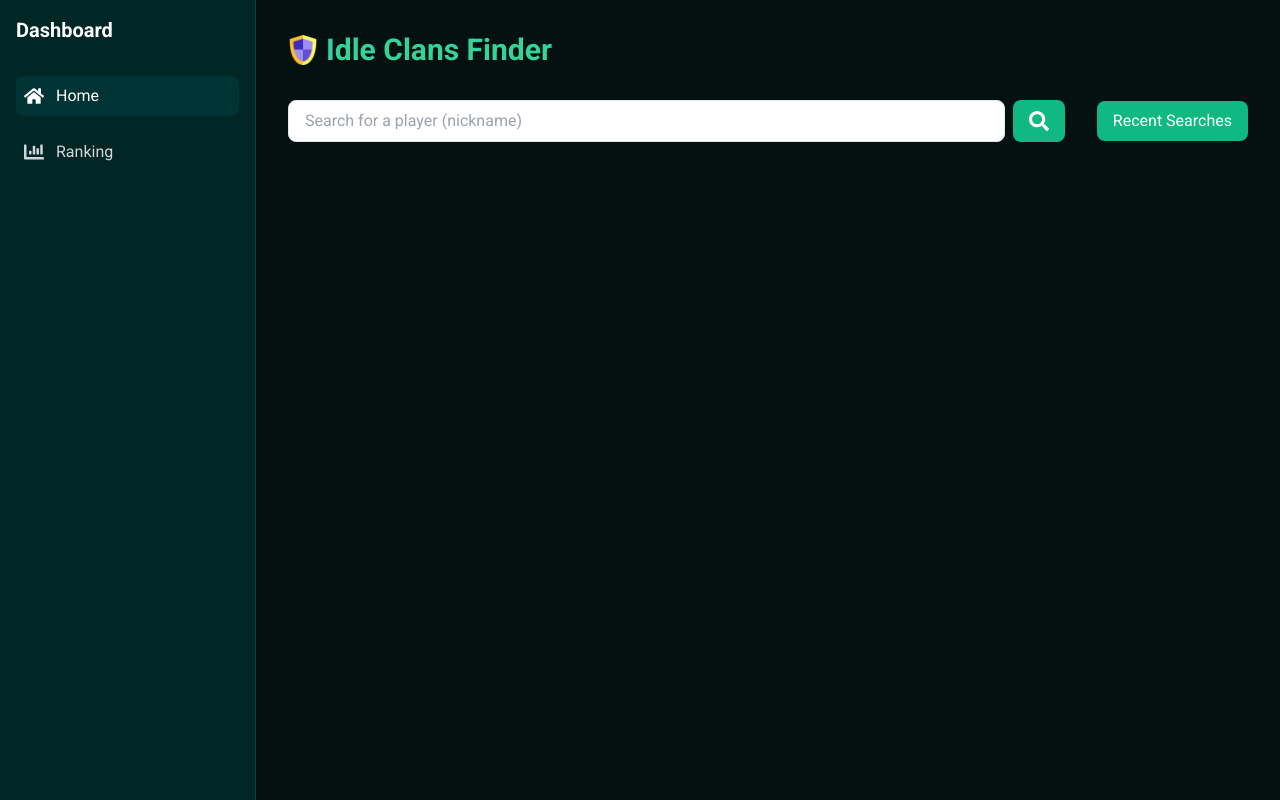
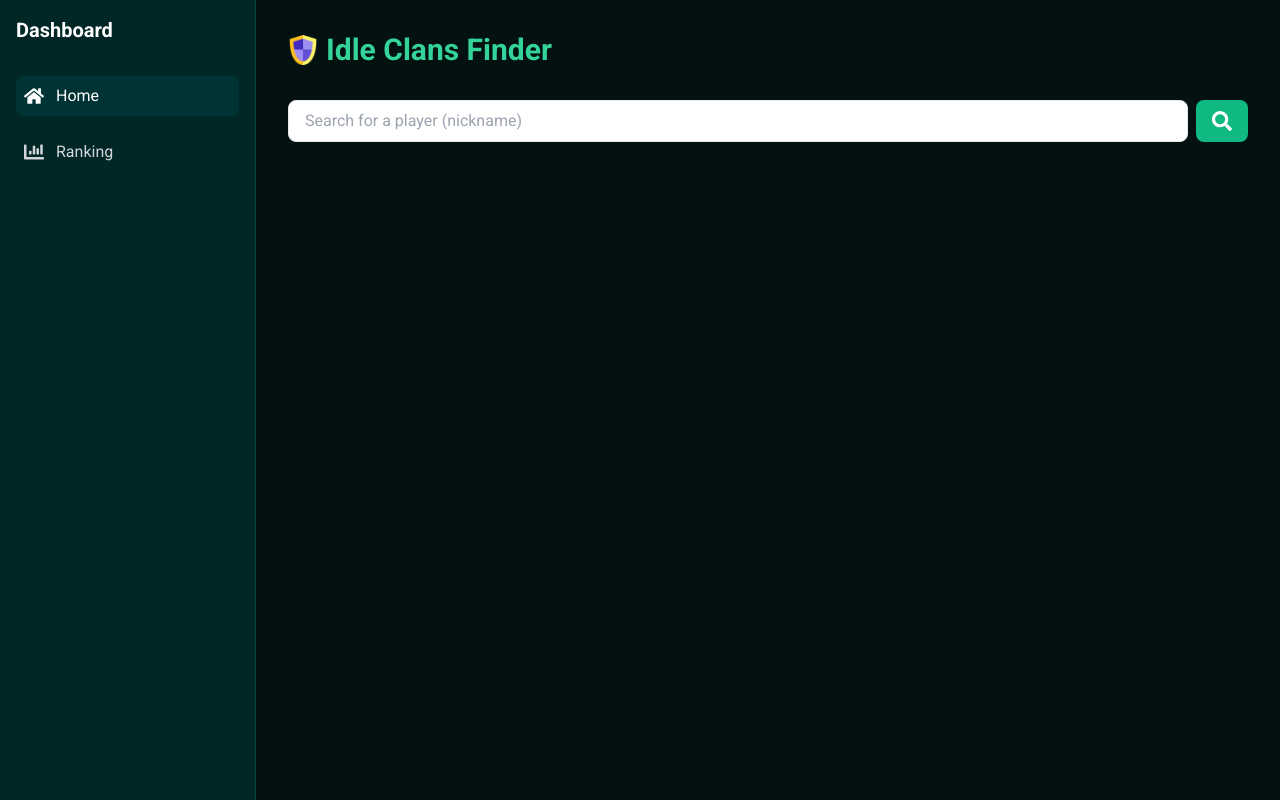
Before and after one commit to karolhas/idle-clans-finder, a Next.js app: page / in a window 1280 px wide. Built offline with nearby package versions, Linux system fonts and the light colour scheme.

Commit message:
Update SearchBar.tsx

```diff
--- a/components/SearchBar.tsx
+++ b/components/SearchBar.tsx
@@ -1,100 +1,30 @@
-import { useState, useEffect, useRef } from 'react';
+//hooks
+import { useState } from 'react';
 //icons
 import { FaSearch } from 'react-icons/fa';
 
 interface SearchBarProps {
     onSearch: (query: string) => void;
     isLoading: boolean;
-  searchResult: string | null; // Pass search result (null if not found)
 }
 
-export default function SearchBar({ onSearch, isLoading, searchResult }: SearchBarProps) {
+export default function SearchBar({ onSearch, isLoading }: SearchBarProps) {
     const [query, setQuery] = useState('');
-  const [recentSearches, setRecentSearches] = useState<string[]>([]);
-  const [isRecentSearchesVisible, setIsRecentSearchesVisible] = useState(false); // Toggle for Recent Searches dropdown
-  const searchBarRef = useRef<HTMLDivElement>(null); // Reference to the search bar container
-  const recentSearchesRef = useRef<HTMLDivElement>(null); // Reference to the recent searches dropdown
-
-  // Load recent searches from localStorage
-  useEffect(() => {
-    const storedSearches = JSON.parse(localStorage.getItem('recentSearches') || '[]');
-    setRecentSearches(storedSearches);
-  }, []);
-
-  // Close dropdown when clicking outside
-  useEffect(() => {
-    const handleClickOutside = (event: MouseEvent) => {
-      if (
-        searchBarRef.current && !searchBarRef.current.contains(event.target as Node) &&
-        recentSearchesRef.current && !recentSearchesRef.current.contains(event.target as Node)
-      ) {
-        setIsRecentSearchesVisible(false);
-      }
-    };
-
-    document.addEventListener('click', handleClickOutside);
-    return () => {
-      document.removeEventListener('click', handleClickOutside);
-    };
-  }, []);
 
     const handleSubmit = (e: React.FormEvent) => {
         e.preventDefault();
-    const trimmedQuery = query.trim();
-    if (!trimmedQuery) return;
-
-    onSearch(trimmedQuery);
-
-    // Only update recent searches if the search result is NOT null
-    // We'll check for the actual result before saving to recent searches
-    if (searchResult !== null && searchResult !== 'Player not found') {
-      const updatedSearches = [trimmedQuery, ...recentSearches.filter((q) => q !== trimmedQuery)].slice(0, 5);
-      setRecentSearches(updatedSearches);
-      localStorage.setItem('recentSearches', JSON.stringify(updatedSearches));
-    }
-
-    setQuery(''); // Clear the search bar after submitting the search
-    setIsRecentSearchesVisible(false); // Hide the dropdown after search submission
-  };
-
-  const handleInputChange = (e: React.ChangeEvent<HTMLInputElement>) => {
-    const inputValue = e.target.value;
-    setQuery(inputValue);
-  };
-
-  const handleSearchClick = (search: string) => {
-    onSearch(search);
-    setQuery(''); // Clear the search bar after clicking on a recent search
-    setIsRecentSearchesVisible(false); // Hide the dropdown after selecting a recent search
-  };
-
-  const toggleRecentSearches = () => {
-    setIsRecentSearchesVisible(!isRecentSearchesVisible); // Toggle visibility of the recent searches section
-  };
-
-  const handleClearSearchHistory = () => {
-    localStorage.removeItem('recentSearches'); // Remove searches from localStorage
-    setRecentSearches([]); // Clear the recent searches from state
-    setIsRecentSearchesVisible(false); // Hide the dropdown after clearing
-  };
-
-  const handleRemoveSearch = (search: string) => {
-    const updatedSearches = recentSearches.filter((s) => s !== search);
-    setRecentSearches(updatedSearches);
-    localStorage.setItem('recentSearches', JSON.stringify(updatedSearches)); // Update localStorage
+        if (!query.trim()) return;
+        onSearch(query.trim());
     };
 
     return (
-    <div className="max-w-5xl mx-auto flex gap-8 relative" ref={searchBarRef}>
-      {/* Search Bar */}
-      <div className="flex-1">
-        <form onSubmit={handleSubmit} className="flex gap-2">
+        <form onSubmit={handleSubmit} className="flex gap-2 max-w-5xl mx-auto">
             <input
                 type="text"
                 value={query}
-            onChange={handleInputChange}
+                onChange={(e) => setQuery(e.target.value)}
                 placeholder="Search for a player (nickname)"
-            className="w-full px-4 py-2 border text-gray-900 rounded-lg focus:outline-none focus:ring-2 focus:ring-emerald-600"
+                className="flex-1 px-4 py-2 border text-gray-900 rounded-lg focus:outline-none focus:ring-2 focus:ring-emerald-600"
                 disabled={isLoading}
             />
             <button
@@ -111,60 +41,5 @@ export default function SearchBar({ onSearch, isLoading, searchResult }: SearchB
                 )}
             </button>
         </form>
-      </div>
-
-      {/* Tab to Toggle Recent Searches Visibility */}
-      <div className="flex items-center justify-center">
-        <button
-          onClick={toggleRecentSearches}
-          className="px-4 py-2 bg-emerald-500 text-white rounded-lg hover:bg-emerald-600 focus:outline-none"
-        >
-          Recent Searches
-        </button>
-      </div>
-
-      {/* Recent Searches Section (Fixed Position at the Right, Stays at the Top) */}
-      {isRecentSearchesVisible && (
-        <div
-          className="absolute right-0 top-0 w-64 bg-gray-100 p-4 rounded-lg shadow-md"
-          ref={recentSearchesRef}
-        >
-          <h3 className="text-lg font-semibold mb-2 text-black underline">Recent Searches</h3>
-          <ul>
-            {recentSearches.length > 0 ? (
-              recentSearches.map((search, index) => (
-                <li
-                  key={index}
-                  className="flex justify-between items-center px-4 py-2 text-black hover:bg-gray-200 cursor-pointer rounded-lg"
-                >
-                  <span onClick={() => handleSearchClick(search)}>{search}</span>
-                  <button
-                    onClick={(e) => {
-                      e.stopPropagation(); // Prevent triggering the search click when removing
-                      handleRemoveSearch(search); // Remove individual search
-                    }}
-                    className="text-red-500 hover:text-red-700"
-                    aria-label="remove-search"
-                  >
-                    X
-                  </button>
-                </li>
-              ))
-            ) : (
-              <li className="px-4 py-2 text-gray-500">No recent searches</li>
-            )}
-          </ul>
-          {/* Clear Search History Button */}
-          {recentSearches.length > 0 && (
-            <button
-              onClick={handleClearSearchHistory}
-              className="mt-2 text-red-500 text-sm cursor-pointer hover:underline"
-            >
-              Clear Search History
-            </button>
-          )}
-        </div>
-      )}
-    </div>
     );
 }
```
Lines whose indentation alone changed are shown as unchanged.
